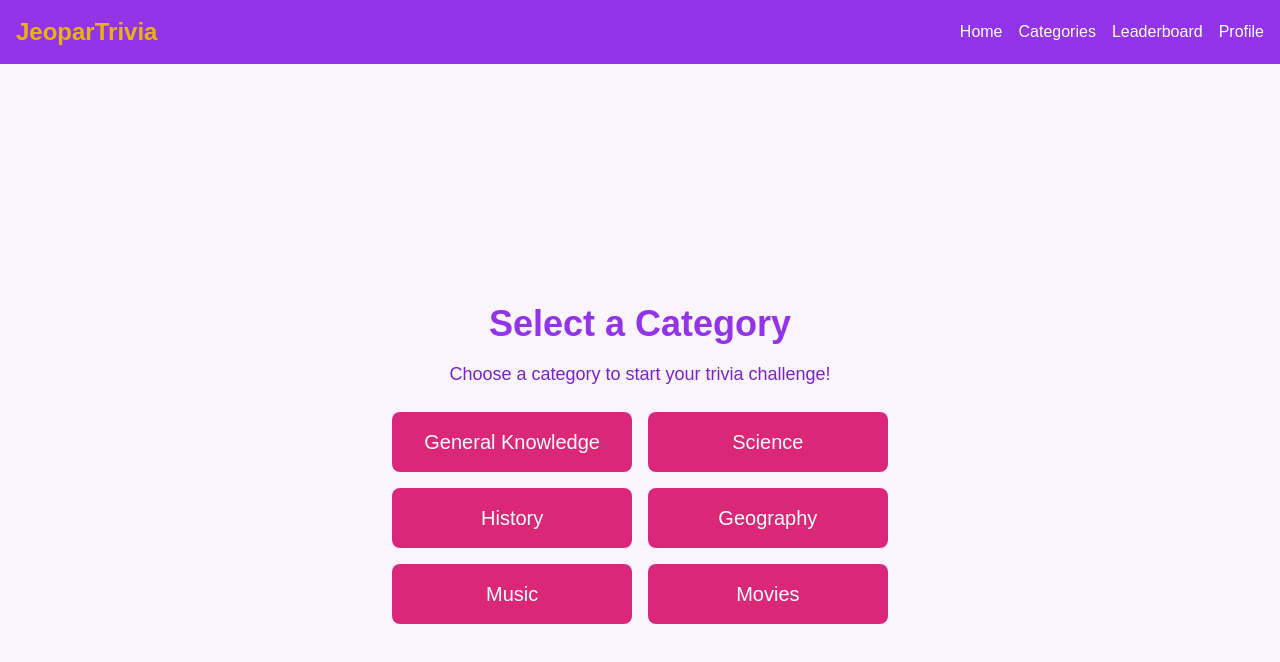
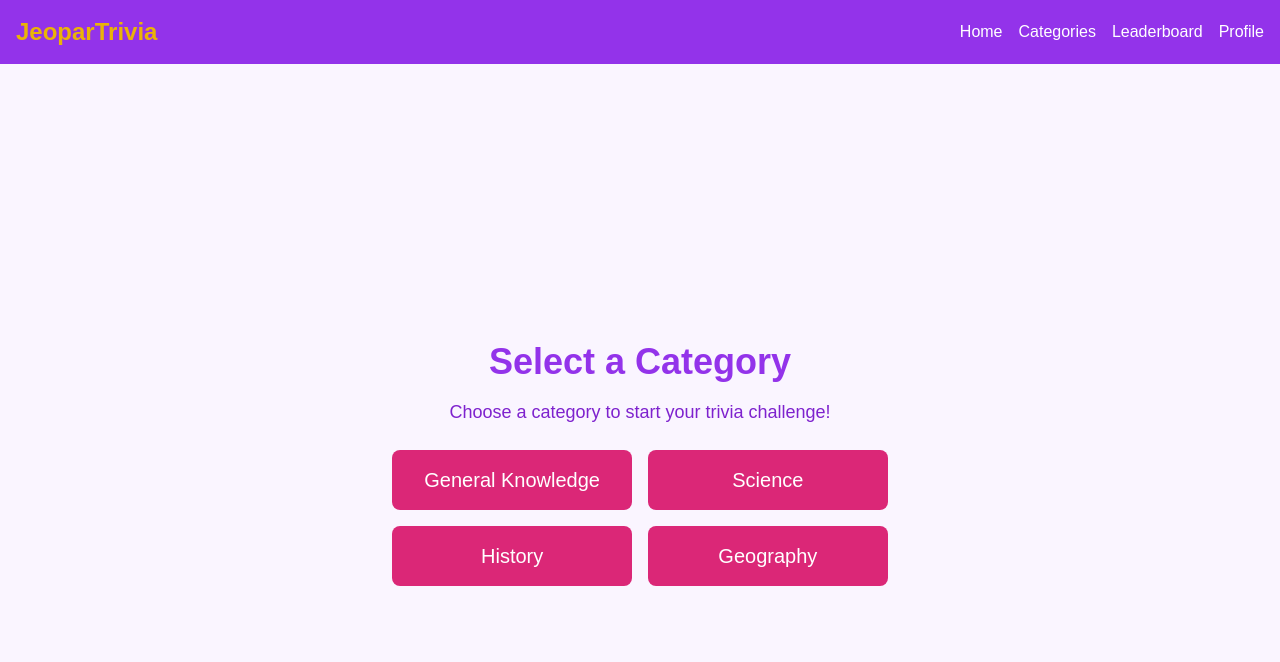
Before and after one commit to jasmit428/Web-2-Project, a Next.js app: page /categories in a window 1280 px wide. Shown: the top 662 px of the page. Built offline with nearby package versions, Linux system fonts and the light colour scheme.

Commit message:
database input for questions completed. Narrowed down to 4 main categories

```diff
--- a/app/categories/page.js
+++ b/app/categories/page.js
@@ -4,8 +4,6 @@ export default function Categories() {
       "Science",
       "History",
       "Geography",
-      "Music",
-      "Movies",
     ];
 
     return (
```
